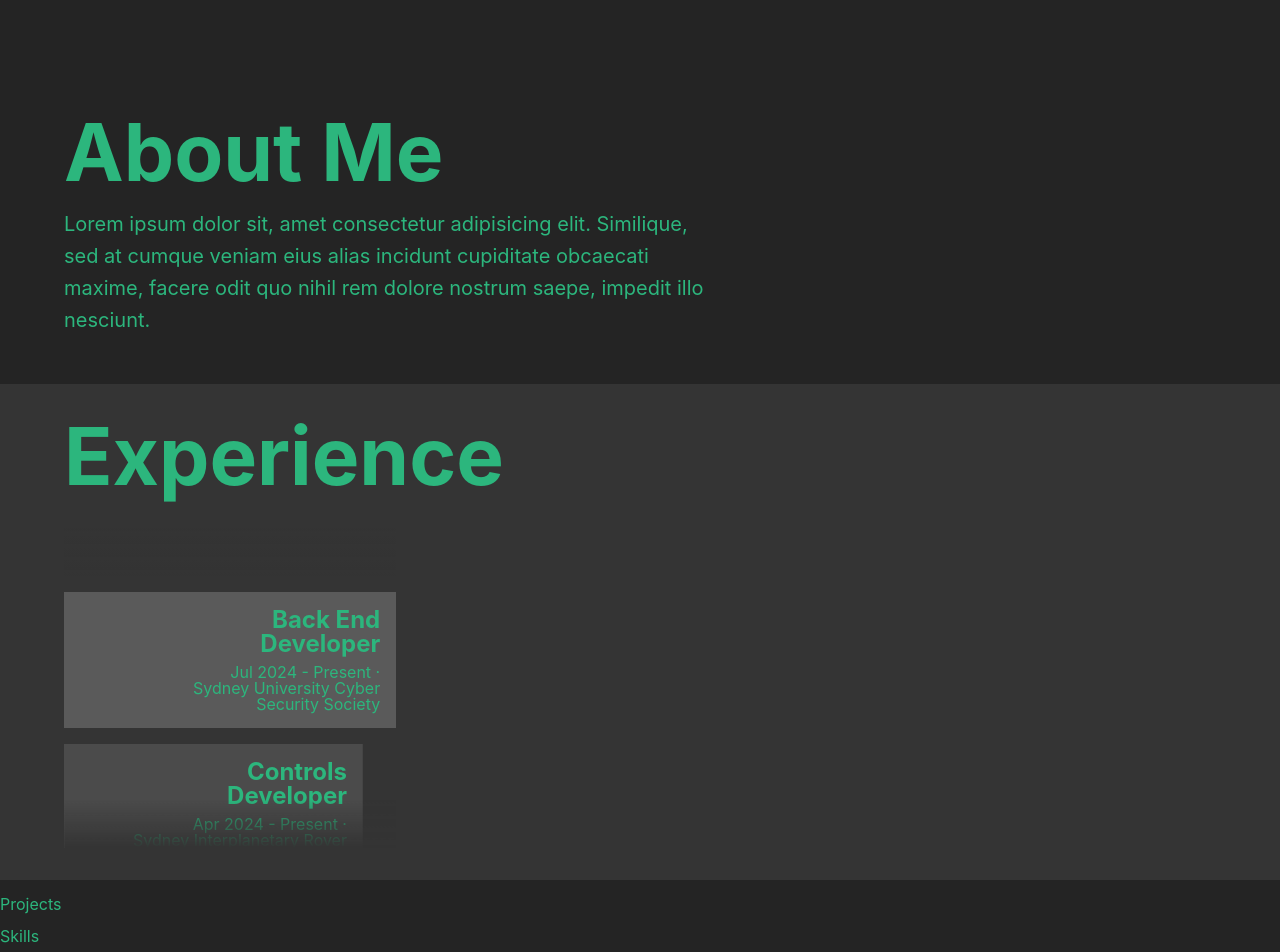
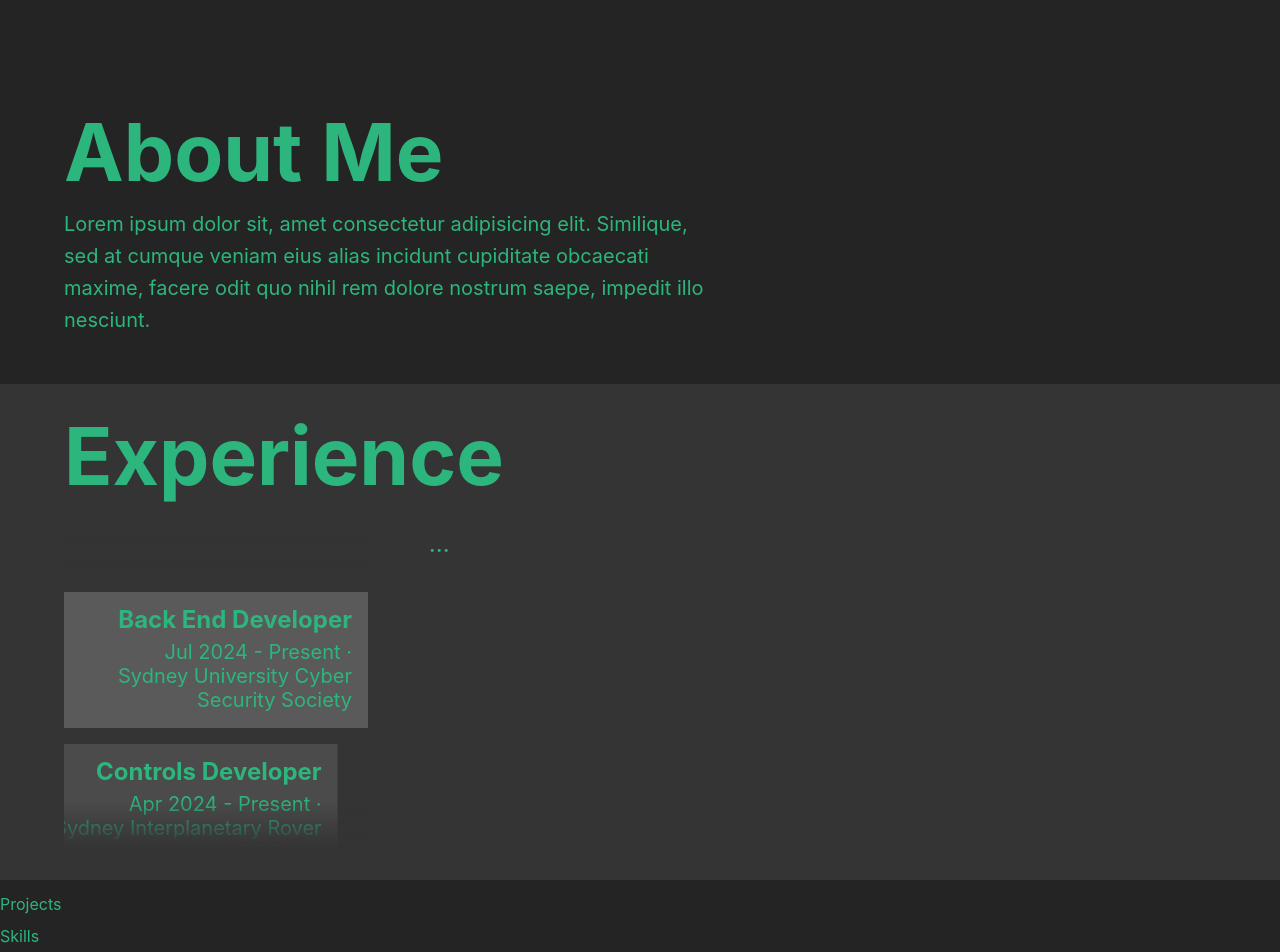
Before and after one commit to bwt2/my-website, a React (Vite) app: page / in a window 1280 px wide. Shown: the top 952 px of the page. Built offline with nearby package versions, Linux system fonts and the light colour scheme.

Commit message:
experience

```diff
--- a/src/pages/Experience/Experience.jsx
+++ b/src/pages/Experience/Experience.jsx
@@ -1,16 +1,27 @@
 import styles from './styles/Experience.module.css'
 import ExperienceData from "../../data/experience.json"
+import { useEffect, useState } from 'react';
 
 import ExperienceList from './ExperienceList'
-import ExperienceDisplay from './ExperienceDisplay'
+import ExperienceDescription from './ExperienceDescription'
 
 export default function Experience() {
+    const experienceList = ExperienceData;
+    const [activeItem, setActiveItem] = useState(experienceList[experienceList.length - 1].id);
+
     return (
         <div className={styles.container}>
             <h1>Experience</h1>
             <section className={styles.experienceDisplay}>
-                <ExperienceList experienceList={ExperienceData}></ExperienceList>
-                <ExperienceDisplay></ExperienceDisplay>
+                <ExperienceList experienceList={ExperienceData}
+                                activeItem={activeItem}
+                                setActiveItem={setActiveItem}
+                >
+                </ExperienceList>
+                <ExperienceDescription activeItem={activeItem}
+                                       experienceList={ExperienceData}
+                >
+                </ExperienceDescription>
             </section>
         </div>
     );
--- /dev/null
+++ b/src/pages/Experience/ExperienceDescription.jsx
@@ -0,0 +1,13 @@
+import styles from './styles/ExperienceDescription.module.css'
+
+export default function ExperienceDescription({ activeItem, experienceList }){
+    if (experienceList.length <= 0){
+        return <></>
+    }
+
+    const experience = experienceList[activeItem-1];
+
+    return <section className={styles.description}>
+        <p>{experience.description}</p>
+    </section>
+}
--- a/src/pages/Experience/ExperienceDisplay.jsx
+++ /dev/null
@@ -1,4 +0,0 @@
-export default function ExperienceDisplay(){
-    return <>
-    </>
-}
--- a/src/pages/Experience/ExperienceList.jsx
+++ b/src/pages/Experience/ExperienceList.jsx
@@ -1,27 +1,16 @@
-import ListStyles from './styles/ExperienceList.module.css'
+import styles from './styles/ExperienceList.module.css'
 import ExperienceListItem from './ExperienceListItem'
-import { useEffect, useState } from 'react';
 
-export default function ExperienceList(props){
-    const [activeItem, setActiveItem] = useState(null);
-    const experienceList = props.experienceList;
-
-    useEffect(() => {
-        if (experienceList.length > 0) setActiveItem(experienceList[experienceList.length - 1].id);
-    }, [])
-
-    function toggleActiveItem(id){
-        setActiveItem(prevActiveItem => (prevActiveItem === id ? null : id));
-    }
+export default function ExperienceList({ experienceList, activeItem, setActiveItem }){
 
     return (
-        <ul className={ListStyles.list}>
-            {props.experienceList.toReversed().map((experience) => {
+        <ul className={styles.list}>
+            {experienceList.toReversed().map((experience) => {
                 return <ExperienceListItem
                     key={experience.id}
                     experience={experience}
                     isActive={activeItem === experience.id}
-                    toggleActive={() => toggleActiveItem(experience.id)}
+                    toggleActive={() => setActiveItem(experience.id)}
                 />;
             })}
         </ul>
--- a/src/pages/Experience/ExperienceListItem.jsx
+++ b/src/pages/Experience/ExperienceListItem.jsx
@@ -1,15 +1,15 @@
-import ListItemStyles from './styles/ExperienceListItem.module.css'
+import styles from './styles/ExperienceListItem.module.css'
 import { parseExperienceDate } from '../../utils/dateParser';
 
 export default function ExperienceListItem({ experience, isActive, toggleActive }){
     return (
-        <li className={`${ListItemStyles.item}
-                        ${isActive ? ListItemStyles.active : ListItemStyles.inactive}`}
+        <li className={`${styles.item}
+                        ${isActive ? styles.active : styles.inactive}`}
             onClick={toggleActive}
         >
-            <section className={ListItemStyles.textArea}>
-                <h2 className={ListItemStyles.title}>{experience.title}</h2>
-                <p>{parseExperienceDate(experience.start)} - {parseExperienceDate(experience.end)}  · </p>
+            <section className={styles.textArea}>
+                <h2 className={styles.title}>{experience.title}</h2>
+                <p>{parseExperienceDate(experience.start)} - {parseExperienceDate(experience.end)} · </p>
                 <p>{experience.company}</p>
             </section>
         </li>
--- a/src/pages/Experience/styles/Experience.module.css
+++ b/src/pages/Experience/styles/Experience.module.css
@@ -1,9 +1,7 @@
 .container {
-    width: 100%;
     width: 100%;
     box-sizing: border-box;
     display: flex;
-    align-items: flex-start;
     flex-direction: column;
     padding: 2rem 0;
     background-color: var(--light-bg-color);
@@ -19,8 +17,6 @@
     margin-left: 5%;
     margin-right: 5%;
     margin-bottom: 2rem;
-    display: flex;
-    flex-direction: column;
     font-size: 5rem;
     font-weight: bold;
 }
--- /dev/null
+++ b/src/pages/Experience/styles/ExperienceDescription.module.css
@@ -0,0 +1,10 @@
+.description {
+    display: flex;
+    margin-left: 5%;
+    width: 65%;
+}
+
+.description p {
+    font-size: 1.5rem;
+    line-height: 2rem;
+}
--- a/src/pages/Experience/styles/ExperienceList.module.css
+++ b/src/pages/Experience/styles/ExperienceList.module.css
@@ -4,8 +4,8 @@
     gap: 1rem;
     overflow-y: scroll;
     max-height: 20rem;
-    width: 30%;
-    min-width: fit-content;
+    width: 25%;
+    min-width: calc(fit-content + 10%);
 
     display: flex;
     justify-content: space-between;
--- a/src/pages/Experience/styles/ExperienceListItem.module.css
+++ b/src/pages/Experience/styles/ExperienceListItem.module.css
@@ -1,7 +1,6 @@
 .item {
     background-color: var(--lighter-bg-color);
     padding: 1rem;
-    padding-left: 30%;
     transition: transform 100ms;
     display: flex;
     justify-content: flex-end;
@@ -10,6 +9,8 @@
 .textArea{
     align-self: flex-end;
     text-align: right;
+    font-size: 1.25rem;
+    line-height: 1.5rem;
 }
 
 .inactive {
```
